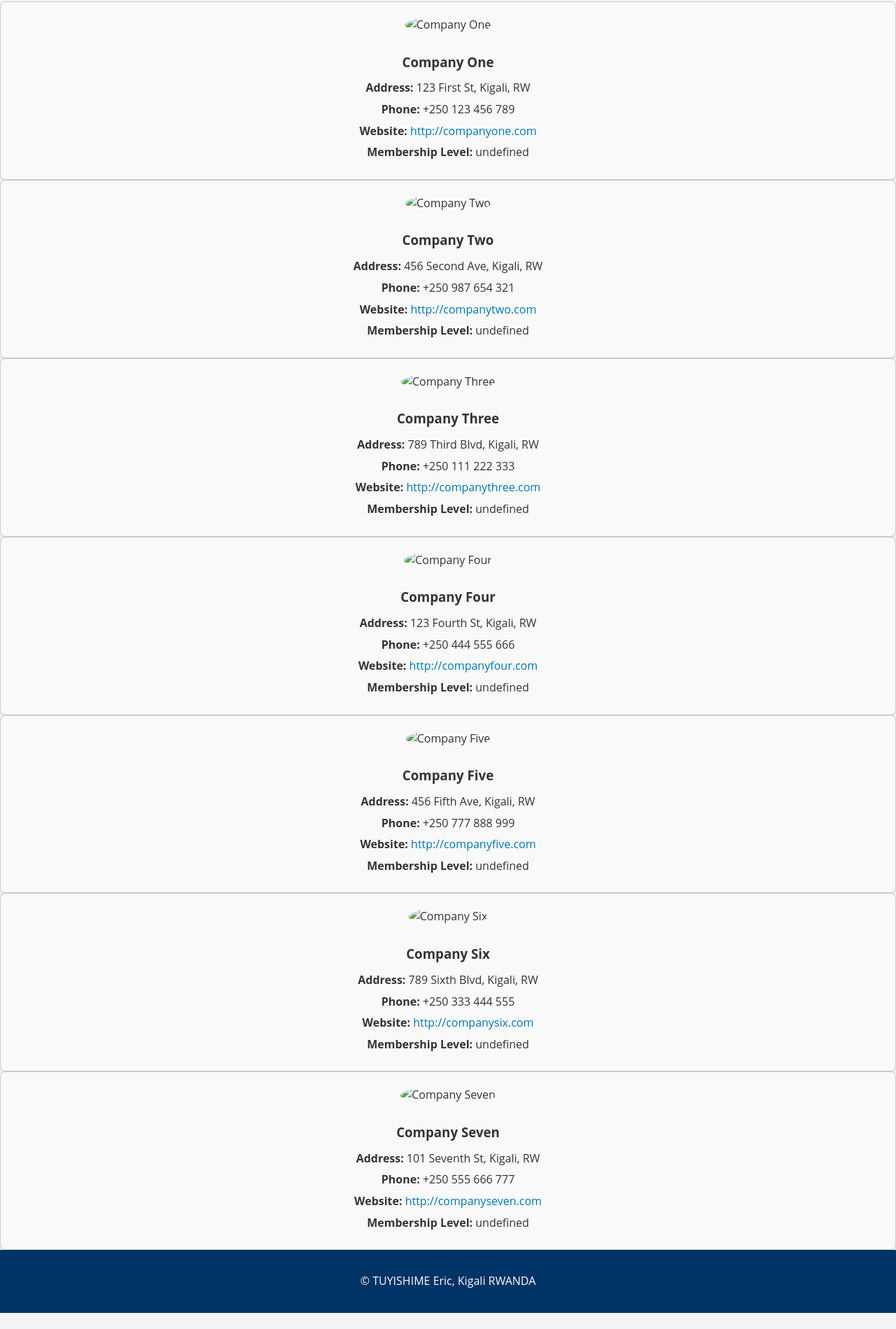
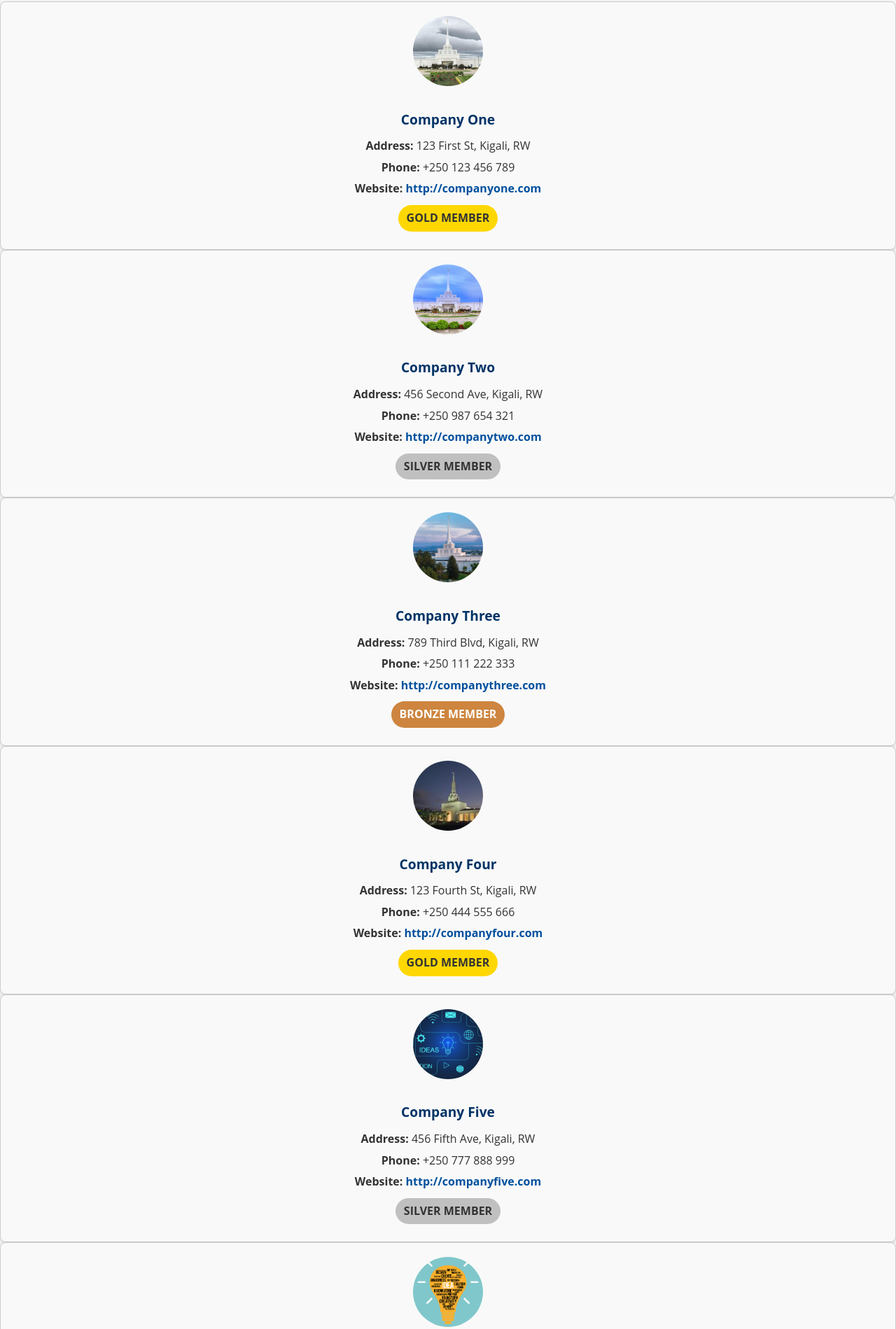
Before and after one commit to Tuyishimeeric/wdd230, a plain HTML site: page chamber/directory.html in a window 1280 px wide. Shown: the part 385-2284 px from the top of the page at 70% size. Before the commit the page ends 2261 px from the top, so only its background shows below. Drawn offline with Linux system fonts and the light colour scheme; files whose address does not match are found by name.

Commit message:
added company pictures

```diff
--- /dev/null
+++ b/chamber/data/members.json
@@ -0,0 +1,67 @@
+{
+    "members": [
+        {
+            "name": "Company One",
+            "address": "123 First St, Kigali, RW",
+            "phone": "+250 123 456 789",
+            "website": "http://companyone.com",
+            "image": "companyone.jpg ",
+            "membership_level": "Gold",
+            "info": "Leading technology solutions provider."
+        },
+        {
+            "name": "Company Two",
+            "address": "456 Second Ave, Kigali, RW",
+            "phone": "+250 987 654 321",
+            "website": "http://companytwo.com",
+            "image": "companytwo.jpg",
+            "membership_level": "Silver",
+            "info": "Specialized in eco-friendly products."
+        },
+        {
+            "name": "Company Three",
+            "address": "789 Third Blvd, Kigali, RW",
+            "phone": "+250 111 222 333",
+            "website": "http://companythree.com",
+            "image": "companythree.jpg",
+            "membership_level": "Bronze",
+            "info": "Top-rated service company."
+        },
+        {
+            "name": "Company Four",
+            "address": "123 Fourth St, Kigali, RW",
+            "phone": "+250 444 555 666",
+            "website": "http://companyfour.com",
+            "image": "companyfour.jpg",
+            "membership_level": "Gold",
+            "info": "Leading in environmental sustainability."
+        },
+        {
+            "name": "Company Five",
+            "address": "456 Fifth Ave, Kigali, RW",
+            "phone": "+250 777 888 999",
+            "website": "http://companyfive.com",
+            "image": "companyfive.jpg",
+            "membership_level": "Silver",
+            "info": "Affordable health care services."
+        },
+        {
+            "name": "Company Six",
+            "address": "789 Sixth Blvd, Kigali, RW",
+            "phone": "+250 333 444 555",
+            "website": "http://companysix.com",
+            "image": "companysix.jpg",
+            "membership_level": "Bronze",
+            "info": "Innovators in digital marketing."
+        },
+        {
+            "name": "Company Seven",
+            "address": "101 Seventh St, Kigali, RW",
+            "phone": "+250 555 666 777",
+            "website": "http://companyseven.com",
+            "image": "companyseven.jpg",
+            "membership_level": "Gold",
+            "info": "Pioneers in AI technologies."
+        }
+    ]
+}
--- a/chamber/scripts/directory.js
+++ b/chamber/scripts/directory.js
@@ -1,7 +1,5 @@
 
 const baseURL = "https://tuyishimeeric.github.io/WDD230/chamber";
-
-
 const linksURL = "data/members.json";
 
 // Fetching member data
@@ -9,43 +7,45 @@ async function getMembers() {
     try {
         const response = await fetch(linksURL);
         const data = await response.json();
-        displayMembers(data.members); // Call function to display member info
+        displayMembers(data.members);
     } catch (error) {
         console.log("Error fetching members data:", error);
     }
 }
 
-// Function to display the members in cards or list view
+// Display the members in card or list view
 function displayMembers(members) {
     const container = document.getElementById('members-container');
-    container.innerHTML = ""; // Clear any previous content
+    container.innerHTML = "";
 
     members.forEach(member => {
-        // Create a card for each member
         const memberCard = document.createElement('div');
-        memberCard.classList.add('member-card'); // Add class for styling
+        memberCard.classList.add('member-card');
 
-        // Create the content for each member
         memberCard.innerHTML = `
-            <img src="images/${member.image}" alt="${member.name}" class="member-image" />
+            <img src="images/${member.image}" alt="Logo of ${member.name}" class="member-image" />
             <h3>${member.name}</h3>
             <p><strong>Address:</strong> ${member.address}</p>
             <p><strong>Phone:</strong> ${member.phone}</p>
-            <p><strong>Website:</strong> <a href="${member.website}" target="_blank">${member.website}</a></p>
-            <p><strong>Membership Level:</strong> ${member.membershipLevel}</p>
+            <p><strong>Website:</strong> <a href="${member.website}" target="_blank" rel="noopener">${member.website}</a></p>
+            <p class="badge ${member.membership_level.toLowerCase()}">${member.membership_level} Member</p>
         `;
 
-        // Append to the container
         container.appendChild(memberCard);
     });
 }
 
-// Call the function to fetch and display members on page load
 getMembers();
 
 // Toggle between grid and list view
 const toggleButton = document.getElementById('toggle-view');
-toggleButton.addEventListener('click', function() {
+toggleButton.addEventListener('click', function () {
     const container = document.getElementById('members-container');
-    container.classList.toggle('grid-view'); // Toggle class for grid view
+    container.classList.toggle('grid-view');
+
+    if (container.classList.contains('grid-view')) {
+        toggleButton.textContent = "Switch to List View";
+    } else {
+        toggleButton.textContent = "Switch to Grid View";
+    }
 });
--- a/chamber/styles/base.css
+++ b/chamber/styles/base.css
@@ -368,5 +368,57 @@ footer {
 #toggle-view:hover {
     background-color: #005f87;
 }
+/* Membership badge styles */
+.badge {
+    margin-top: 10px;
+    padding: 6px 12px;
+    border-radius: 20px;
+    display: inline-block;
+    font-weight: bold;
+    font-size: 0.9rem;
+    text-transform: uppercase;
+}
+
+.gold {
+    background-color: gold;
+    color: #333;
+}
+
+.silver {
+    background-color: silver;
+    color: #333;
+}
+
+.bronze {
+    background-color: peru;
+    color: white;
+}
+
+/* Card hover effect */
+.member-card:hover {
+    transform: translateY(-5px);
+    transition: transform 0.3s ease, box-shadow 0.3s ease;
+    box-shadow: 0 6px 15px rgba(0, 0, 0, 0.2);
+}
+
+/* Improve typography in cards */
+.member-card h3 {
+    font-size: 1.2rem;
+    color: #003366;
+}
+
+.member-card p {
+    font-size: 1rem;
+}
+
+/* Make website link look better */
+.member-card a {
+    color: #00509E;
+    font-weight: bold;
+}
+
+.member-card a:hover {
+    text-decoration: underline;
+}
 
 }
--- a/chamber/styles/larger.css
+++ b/chamber/styles/larger.css
@@ -367,3 +367,55 @@ footer {
 #toggle-view:hover {
     background-color: #005f87;
 }
+/* Membership badge styles */
+.badge {
+    margin-top: 10px;
+    padding: 6px 12px;
+    border-radius: 20px;
+    display: inline-block;
+    font-weight: bold;
+    font-size: 0.9rem;
+    text-transform: uppercase;
+}
+
+.gold {
+    background-color: gold;
+    color: #333;
+}
+
+.silver {
+    background-color: silver;
+    color: #333;
+}
+
+.bronze {
+    background-color: peru;
+    color: white;
+}
+
+/* Card hover effect */
+.member-card:hover {
+    transform: translateY(-5px);
+    transition: transform 0.3s ease, box-shadow 0.3s ease;
+    box-shadow: 0 6px 15px rgba(0, 0, 0, 0.2);
+}
+
+/* Improve typography in cards */
+.member-card h3 {
+    font-size: 1.2rem;
+    color: #003366;
+}
+
+.member-card p {
+    font-size: 1rem;
+}
+
+/* Make website link look better */
+.member-card a {
+    color: #00509E;
+    font-weight: bold;
+}
+
+.member-card a:hover {
+    text-decoration: underline;
+}
```
Also changed, not shown: chamber/images/companyfive.jpg (added), chamber/images/companyfour.jpg (added), chamber/images/companyone.jpg (added), chamber/images/companyseven.jpg (added), chamber/images/companysix.jpg (added), chamber/images/companythree.jpg (added), chamber/images/companytwo.jpg (added).
